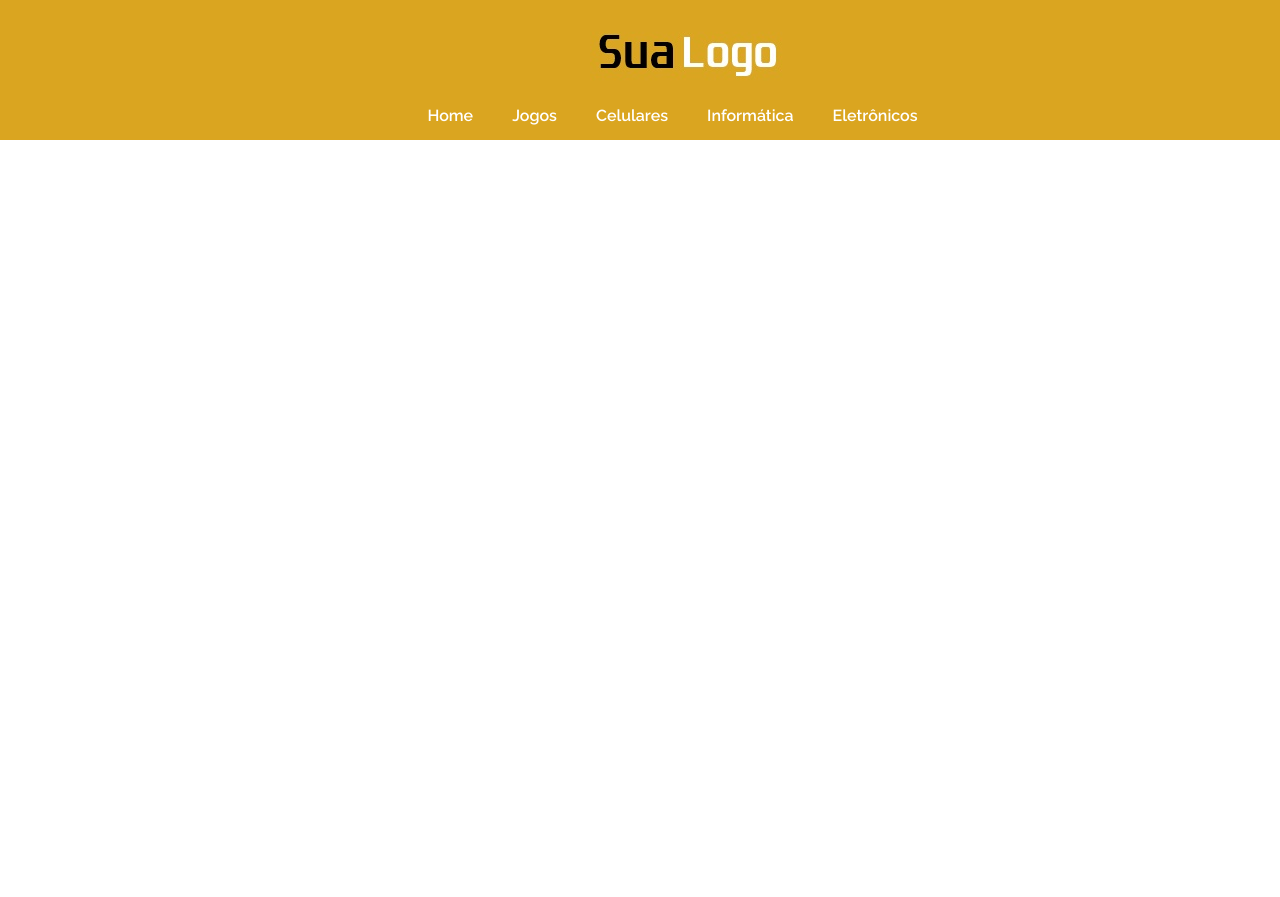
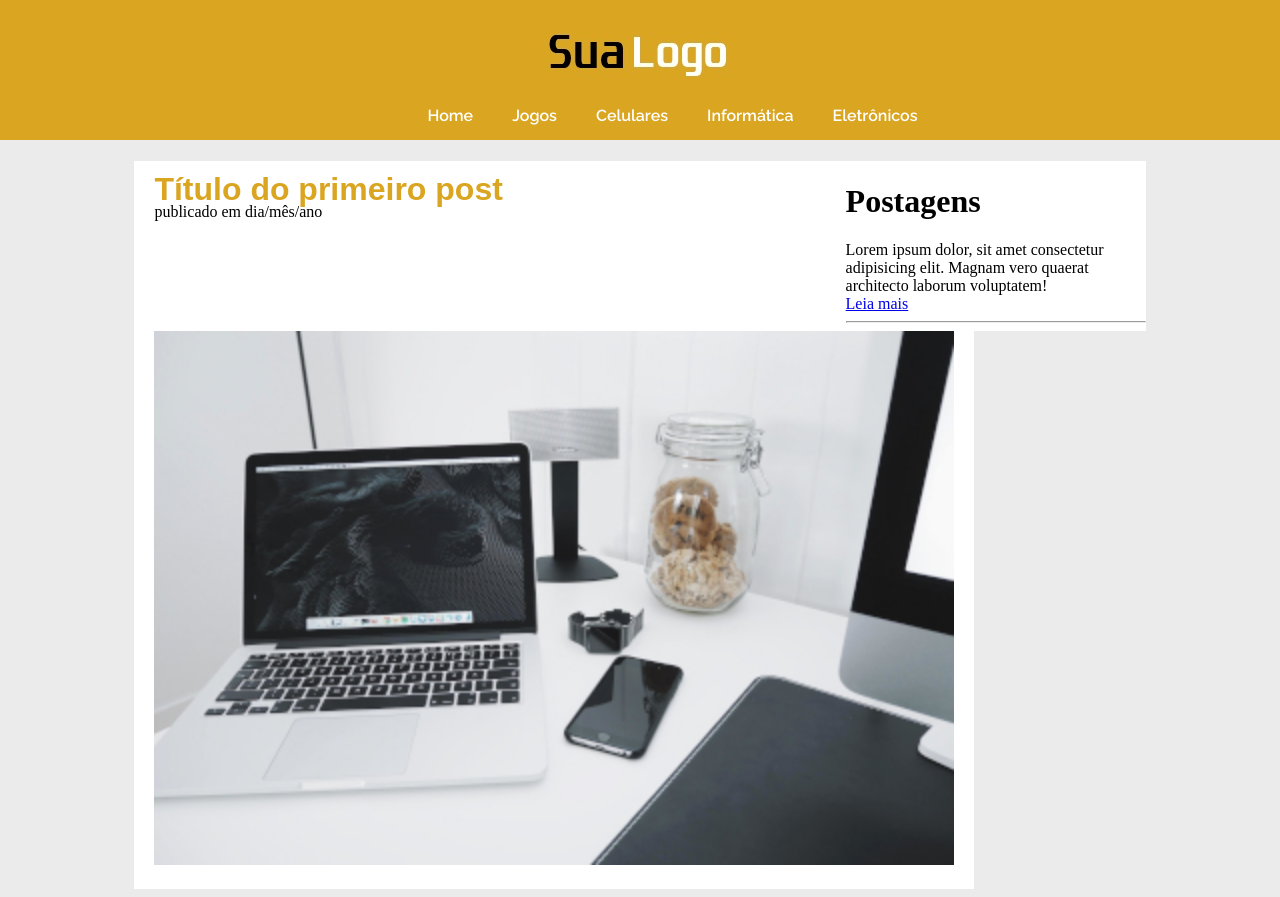
Before and after one commit to dfdaa0/template-tecblog, a plain HTML site: page index.html in a window 1280 px wide. Before the commit the page ends 800 px from the top, so only its background shows below. Drawn offline with Linux system fonts and the light colour scheme.

Commit message:
Posicionamento básico
Criação e estilização básica das divisões de posts e das janelas laterais.

```diff
--- a/index.html
+++ b/index.html
@@ -26,5 +26,24 @@
             </nav>
         </div>
     </div>
+
+    <div class="container">
+        <div class="lado1">
+            <h1>Postagens</h1>
+            <span>Lorem ipsum dolor, sit amet consectetur adipisicing elit. Magnam vero quaerat architecto laborum voluptatem!</span><br>
+            <a href="#">Leia mais</a><hr>
+        </div>
+        <div class="lado2">
+
+        </div>
+        <div class="post1">
+            <h1>Título do primeiro post</h1>
+            <span>publicado em dia/mês/ano</span><br><br>
+            <img src="imagem.jpg" alt="imagem_computador">
+        </div>
+        <div class="post2">
+
+        </div>
+    </div>
 </body>
 </html>
--- a/style.css
+++ b/style.css
@@ -1,3 +1,17 @@
+body {
+    background-color: rgb(235, 235, 235);
+}
+
+.lado1 {
+    float: right;
+    width: 300px;
+    background: white;
+}
+
+.lado2 {
+    float: right;
+}
+
 .topo {
     background-color: rgb(218, 165, 32);
     margin-top: -8px;
@@ -7,8 +21,7 @@
 }
 
 .imagem {
-    text-align: center;
-    width: 100px;
+    width: 200px;
     height: 90px;
     margin-left: auto;
     margin-right: auto;
@@ -38,3 +51,28 @@
     background-color: white;
     color: rgb(218, 165, 32);
 }
+
+.container {
+    margin-left: auto;
+    margin-right: auto;
+    margin-top: 10px;
+    width: 80%;
+}
+
+.post1 {
+    background-color: white;
+    padding: 20px;
+    padding-top: 0px;
+    width: 800px;
+}
+
+.post1 img {
+    width: 800px;
+}
+
+.post1 h1 {
+    font-family: Arial, Helvetica, sans-serif;
+    color: rgb(218, 165, 32);
+    padding-top: 10px;
+    margin-bottom: -5px;
+}
```
Also changed, not shown: imagem.jpg (added).
